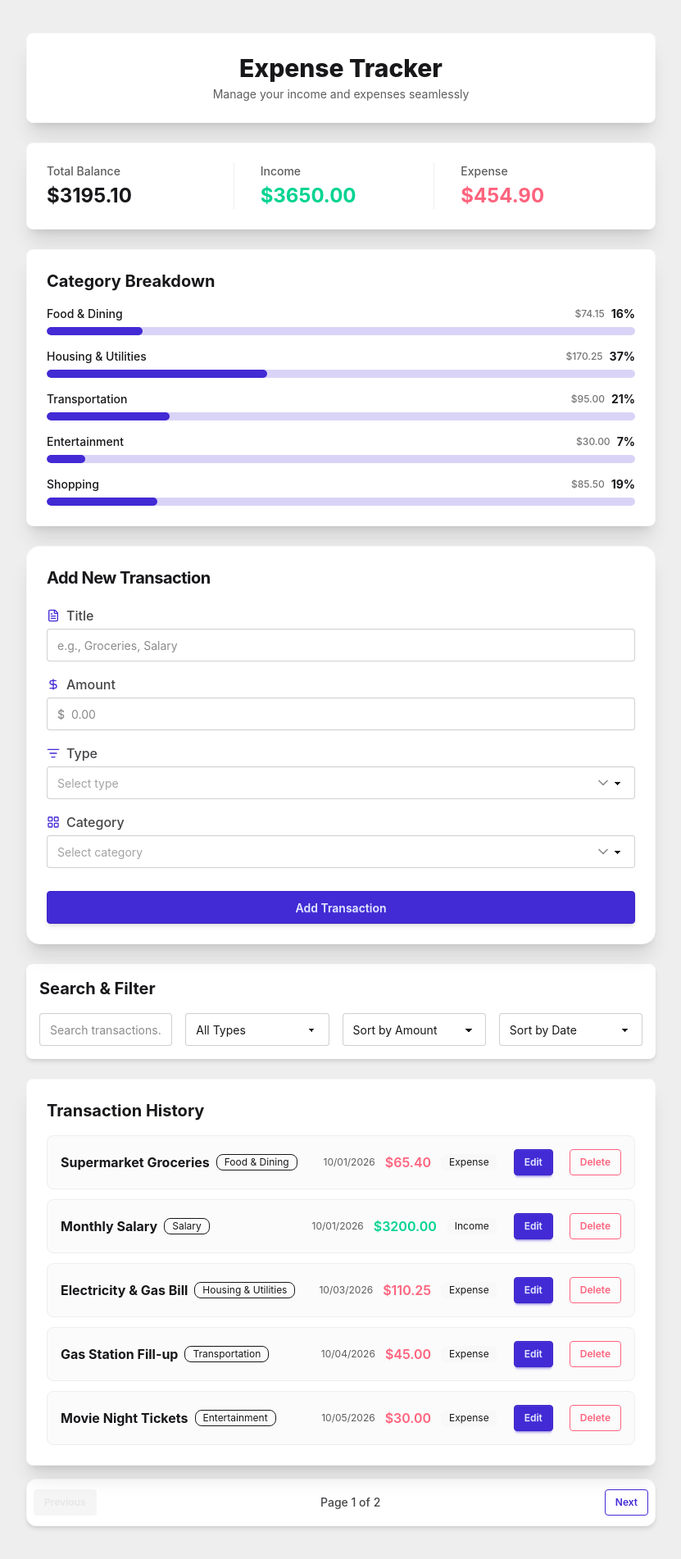
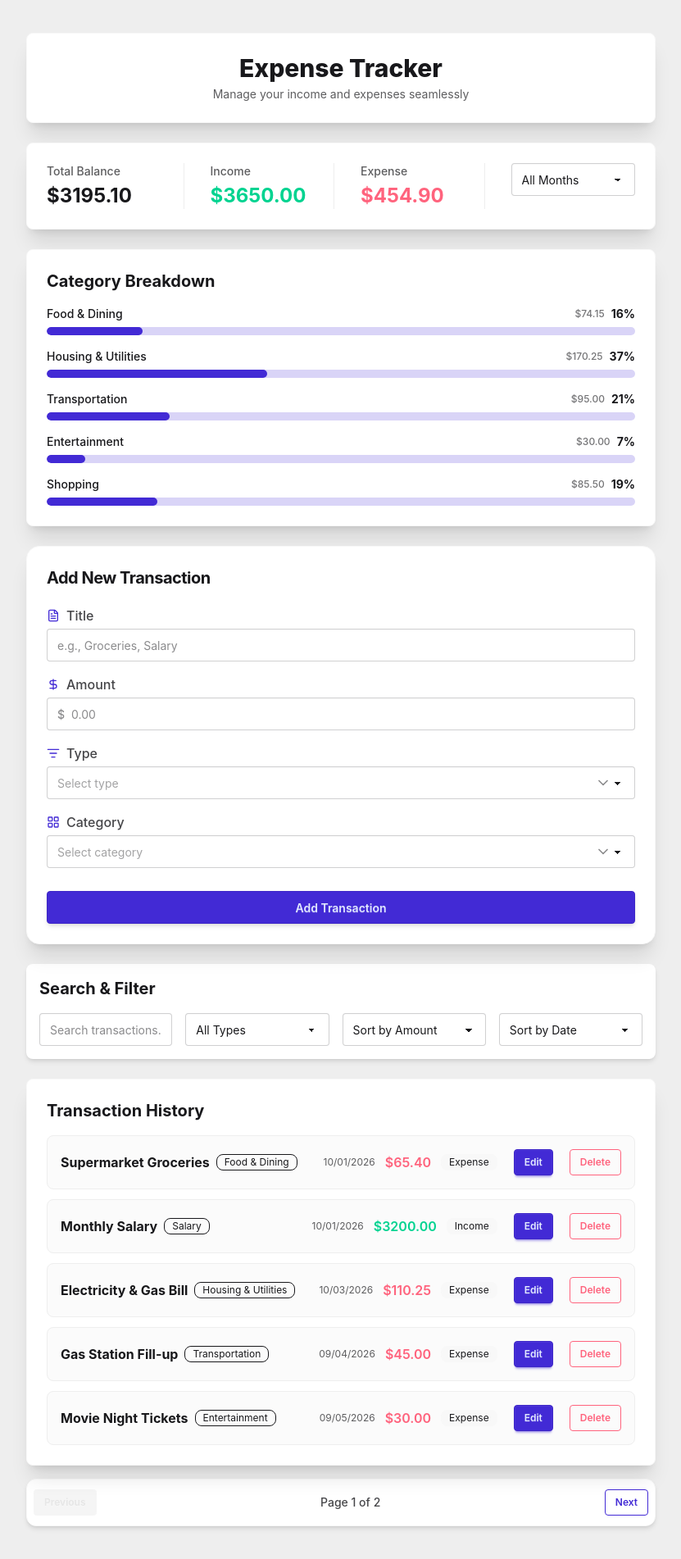
Before and after one commit to Kylian1592005/expense-tracker, a React (Vite) app: page / in a window 1280 px wide. Shown: the whole page at 82% size, without its empty margins (224-1055 px from the left). Built offline with nearby package versions, Linux system fonts and the light colour scheme.

Commit message:
feat: add monthly filtering to transactions and update SummaryCard component

```diff
--- a/src/App.jsx
+++ b/src/App.jsx
@@ -17,15 +17,20 @@ function App() {
   const [filteredType, setFilteredType] = useState("");
   const [sortOrder, setSortOrder] = useState("");
   const [dateSortOrder, setDateSortOrder] = useState("");
+  const [filteredMonthly, setFilteredMonthly] = useState("");
 
   useEffect(() => {
     localStorage.setItem("transactions", JSON.stringify(storedTransactions));
   }, [storedTransactions]);
 
-  const typeExpense = storedTransactions.filter(
+  const monthlyTransactions = storedTransactions.filter((transaction) =>
+    transaction.date.startsWith(filteredMonthly),
+  );
+
+  const typeExpense = monthlyTransactions.filter(
     (transaction) => transaction.type === "expense",
   );
-  const typeIncome = storedTransactions.filter(
+  const typeIncome = monthlyTransactions.filter(
     (transaction) => transaction.type === "income",
   );
 
@@ -73,6 +78,8 @@ function App() {
       if (dateSortOrder === "oldest")
         return new Date(a.date) - new Date(b.date);
     });
+
+
   return (
     <div className="min-h-screen bg-base-300 py-10 px-4">
       <div className="max-w-3xl mx-auto flex flex-col gap-6">
@@ -89,6 +96,9 @@ function App() {
           totalBalance={totalBalance}
           incomeBalance={incomeBalance}
           expenseBalance={expenseBalance}
+          storedTransactions={storedTransactions}
+          filteredMonthly={filteredMonthly}
+          setFilteredMonthly={setFilteredMonthly}
         />
 
         <CategoryBreakdown storedTransactions={storedTransactions} />
--- a/src/components/SummaryCard.jsx
+++ b/src/components/SummaryCard.jsx
@@ -1,25 +1,74 @@
 import { formatCurrency } from "../utils/formatCurrency";
 
-export default function SummaryCard({ totalBalance, incomeBalance, expenseBalance }) {
+export default function SummaryCard({
+  totalBalance,
+  incomeBalance,
+  expenseBalance,
+  storedTransactions,
+  filteredMonthly,
+  setFilteredMonthly,
+}) {
+  const uniqueYearMonths = [
+    ...new Set(storedTransactions.map((t) => t.date.slice(0, 7))),
+  ];
+
+  const monthOptions = uniqueYearMonths.map((yearMonthStr) => {
+    const label = new Date(yearMonthStr).toLocaleString("en-US", {
+      month: "long",
+      year: "numeric",
+      timeZone: "UTC",
+    });
+
+    return {
+      value: yearMonthStr,
+      label: label,
+    };
+  });
+
   return (
     <div className="card bg-base-100 shadow-xl p-6 border border-base-200 w-full">
-      <div className="grid grid-cols-1 sm:grid-cols-3 gap-4 text-center sm:text-left divide-y sm:divide-y-0 sm:divide-x divide-base-300">
-
+      <div className="grid grid-cols-1 sm:grid-cols-4 gap-4 text-center sm:text-left divide-y sm:divide-y-0 sm:divide-x divide-base-300">
         <div className="flex flex-col">
-          <span className="text-sm font-medium text-base-content/70">Total Balance</span>
-          <span className="text-2xl font-bold mt-1">{formatCurrency(totalBalance)}</span>
+          <span className="text-sm font-medium text-base-content/70">
+            Total Balance
+          </span>
+          <span className="text-2xl font-bold mt-1">
+            {formatCurrency(totalBalance)}
+          </span>
         </div>
 
         <div className="flex flex-col pt-4 sm:pt-0 sm:pl-4">
-          <span className="text-sm font-medium text-base-content/70">Income</span>
-          <span className="text-2xl font-bold mt-1 text-success">{formatCurrency(incomeBalance)}</span>
+          <span className="text-sm font-medium text-base-content/70">
+            Income
+          </span>
+          <span className="text-2xl font-bold mt-1 text-success">
+            {formatCurrency(incomeBalance)}
+          </span>
         </div>
 
         <div className="flex flex-col pt-4 sm:pt-0 sm:pl-4">
-          <span className="text-sm font-medium text-base-content/70">Expense</span>
-          <span className="text-2xl font-bold mt-1 text-error">{formatCurrency(expenseBalance)}</span>
+          <span className="text-sm font-medium text-base-content/70">
+            Expense
+          </span>
+          <span className="text-2xl font-bold mt-1 text-error">
+            {formatCurrency(expenseBalance)}
+          </span>
         </div>
 
+        <div className="flex flex-col pt-4 sm:pt-0 sm:pl-4">
+          <select
+            value={filteredMonthly}
+            onChange={(e) => setFilteredMonthly(e.target.value)}
+            className="select select-bordered w-full max-w-xs"
+          >
+            <option value="">All Months</option>
+            {monthOptions.map((option) => (
+              <option key={option.value} value={option.value}>
+                {option.label}
+              </option>
+            ))}
+          </select>
+        </div>
       </div>
     </div>
   );
--- a/src/components/TransactionForm.jsx
+++ b/src/components/TransactionForm.jsx
@@ -7,19 +7,7 @@ import {
   ListFilter,
 } from "lucide-react";
 import { useState } from "react";
-
-const DEFAULT_VALUES = {
-  types: ["expense", "income"],
-  categories: [
-    "Food & Dining",
-    "Housing & Utilities",
-    "Transportation",
-    "Entertainment",
-    "Shopping",
-    "Salary",
-    "Other",
-  ],
-};
+import { DEFAULT_VALUES } from "../data/data";
 
 const initialForm = {
   title: "",
--- a/src/data/data.js
+++ b/src/data/data.js
@@ -2,7 +2,7 @@ export const data = [
   {
     id: 1,
     title: "Supermarket Groceries",
-    amount: 65.40,
+    amount: 65.4,
     type: "expense",
     category: "Food & Dining",
     date: "2026-10-01",
@@ -10,7 +10,7 @@ export const data = [
   {
     id: 2,
     title: "Monthly Salary",
-    amount: 3200.00,
+    amount: 3200.0,
     type: "income",
     category: "Salary",
     date: "2026-10-01",
@@ -26,34 +26,34 @@ export const data = [
   {
     id: 4,
     title: "Gas Station Fill-up",
-    amount: 45.00,
+    amount: 45.0,
     type: "expense",
     category: "Transportation",
-    date: "2026-10-04",
+    date: "2026-09-04",
   },
   {
     id: 5,
     title: "Movie Night Tickets",
-    amount: 30.00,
+    amount: 30.0,
     type: "expense",
     category: "Entertainment",
-    date: "2026-10-05",
+    date: "2026-09-05",
   },
   {
     id: 6,
     title: "New Running Shoes",
-    amount: 85.50,
+    amount: 85.5,
     type: "expense",
     category: "Shopping",
-    date: "2026-10-06",
+    date: "2026-09-06",
   },
   {
     id: 7,
     title: "Freelance Web Project",
-    amount: 450.00,
+    amount: 450.0,
     type: "income",
     category: "Other",
-    date: "2026-10-08",
+    date: "2026-08-08",
   },
   {
     id: 8,
@@ -61,22 +61,35 @@ export const data = [
     amount: 8.75,
     type: "expense",
     category: "Food & Dining",
-    date: "2026-10-09",
+    date: "2026-08-09",
   },
   {
     id: 9,
     title: "Internet Subscription",
-    amount: 60.00,
+    amount: 60.0,
     type: "expense",
     category: "Housing & Utilities",
-    date: "2026-10-10",
+    date: "2026-08-10",
   },
   {
     id: 10,
-    title: "Monthly Subway Pass",
-    amount: 50.00,
+    title: "",
+    amount: 50.0,
     type: "expense",
     category: "Transportation",
-    date: "2026-10-12",
+    date: "2026-08-12",
   },
 ];
+
+export const DEFAULT_VALUES = {
+  types: ["expense", "income"],
+  categories: [
+    "Food & Dining",
+    "Housing & Utilities",
+    "Transportation",
+    "Entertainment",
+    "Shopping",
+    "Salary",
+    "Other",
+  ],
+};
```
